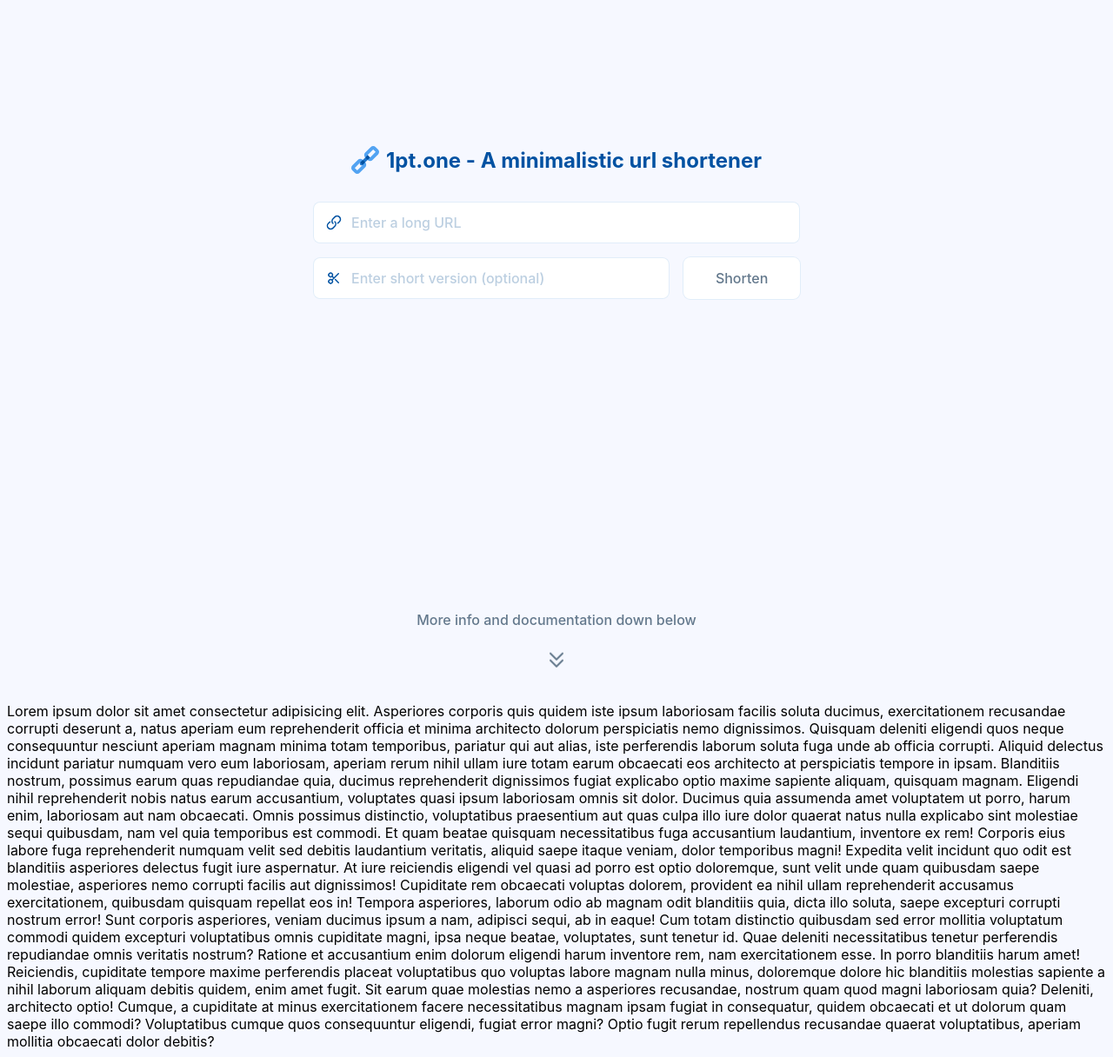
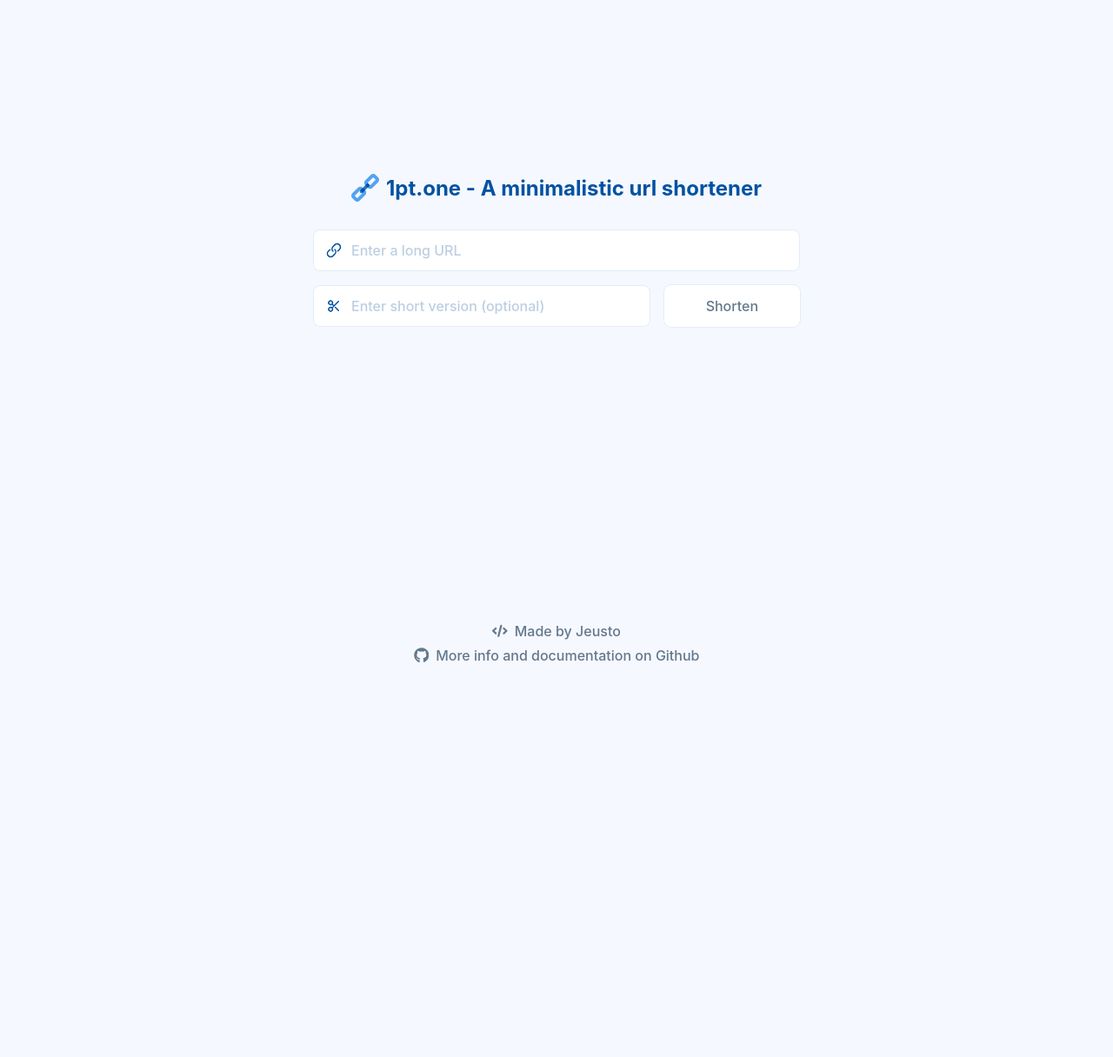
Before and after one commit to Jeusto/1pt.one, a Flask app: page / in a window 1280 px wide. Shown: the whole page at 87% size. After the commit the page ends 762 px from the top, so only its background shows below. Run offline with Flask 2, Linux system fonts and the light colour scheme; some libraries are stand-ins or nearby versions.

Commit message:
Make window fixed size

```diff
--- a/static/styles/style.scss
+++ b/static/styles/style.scss
@@ -1,6 +1,10 @@
 // General
-html {
-  box-sizing: border-box;
+html,
+body {
+  margin: 0;
+  padding: 0;
+  max-height: 100vh;
+  overflow: hidden;
 }
 
 body {
@@ -23,12 +27,10 @@ body {
 }
 
 .main {
-  padding-bottom: 15rem;
   margin: auto;
   width: 90%;
-  height: 90rem;
   max-width: 35rem;
-  height: 100vh;
+  height: 80vh;
   display: flex;
   flex-direction: column;
   justify-content: center;
@@ -136,7 +138,7 @@ body {
         border: none;
         outline: none;
         display: block;
-        width: 100%;
+        width: 89.5%;
         margin: 0;
         padding: 12px 12px 12px 44px;
         font-family: inherit;
@@ -172,6 +174,9 @@ body {
         transform-origin: 100% 50%;
         transform: translateX(var(--clear-swipe)) scaleX(var(--clear-swipe-x))
           translateZ(0);
+      }
+      &:focus {
+        --b: var(--close-background);
       }
       svg {
         display: block;
@@ -330,7 +335,7 @@ body {
   }
 }
 
-.scroll {
+.footer {
   position: absolute;
   bottom: 2rem;
   right: 0;
@@ -342,30 +347,28 @@ body {
   font-family: inherit;
   font-size: 16px;
   font-weight: 500;
-  color: hsl(210, 17%, 47%);
-  .scroll__btn {
-    border: none;
-    background-color: transparent;
+  .footer__link {
+    text-decoration: none;
+    color: hsl(210, 17%, 47%);
+    fill: hsl(210, 17%, 47%);
+    padding: 0.25rem;
     cursor: pointer;
-  }
-  .scroll__icon {
-    width: 1.5rem;
-    height: 1.5rem;
-    stroke: hsl(210, 17%, 47%);
-    animation-name: scroll;
-    animation-duration: 2s;
-    animation-timing-function: ease-in-out;
-    animation-iteration-count: infinite;
-  }
-  @keyframes scroll {
-    0% {
-      transform: translateY(0);
+    display: flex;
+    justify-content: center;
+    align-items: center;
+    &:hover {
+      color: hsl(210, 99%, 32%);
+      fill: hsl(210, 99%, 32%);
     }
-    50% {
-      transform: translateY(10px);
+    .footer__text {
+      margin: 0;
     }
-    100% {
-      transform: translateY(0px);
+    .footer__icon {
+      border: none;
+      background-color: transparent;
+      margin-right: 0.5rem;
+      width: 1.1rem;
+      height: 1.1rem;
     }
   }
 }
--- a/templates/index.html
+++ b/templates/index.html
@@ -1,10 +1,47 @@
 <!DOCTYPE html>
 <html lang="en">
   <head>
+    <!-- Primary Meta Tags -->
     <meta charset="UTF-8" />
     <meta http-equiv="X-UA-Compatible" content="IE=edge" />
     <meta name="viewport" content="width=device-width, initial-scale=1.0" />
-    <title>Document</title>
+    <title>1pt.one - A minimalistic url shortener</title>
+    <meta name="title" content="1pt.one - A minimalistic url shortener" />
+    <link
+      rel="shortcut icon"
+      href="../static/favicon.ico"
+      type="image/x-icon"
+    />
+    <meta
+      name="description"
+      content="Make a short url in seconds and track the number of visits with the free api. "
+    />
+
+    <!-- Open Graph / Facebook -->
+    <meta property="og:type" content="website" />
+    <meta property="og:url" content="https://1pt.one" />
+    <meta
+      property="og:title"
+      content="1pt.one - A minimalistic url shortener"
+    />
+    <meta
+      property="og:description"
+      content="Make a short url in seconds and track the number of visits with the free api. "
+    />
+    <meta property="og:image" content="https://i.imgur.com/i8wAss9.png" />
+
+    <!-- Twitter -->
+    <meta property="twitter:card" content="summary_large_image" />
+    <meta property="twitter:url" content="https://1pt.one/" />
+    <meta
+      property="twitter:title"
+      content="1pt.one - A minimalistic url shortener"
+    />
+    <meta
+      property="twitter:description"
+      content="Make a short url in seconds and track the number of visits with the free api. "
+    />
+    <meta property="twitter:image" content="https://i.imgur.com/i8wAss9.png" />
     <link
       rel="stylesheet"
       href="{{ url_for('static',filename='styles/style.css') }}"
@@ -135,75 +172,36 @@
         </div>
       </div>
     </div>
-    <div class="scroll">
-      <p>More info and documentation down below</p>
-      <button
-        class="scroll__btn"
-        onclick="document.querySelector('.info').scrollIntoView({behavior: 'smooth'});"
+    <div class="footer">
+      <a class="footer__link" href="https://jeusto.me/" target="_blank">
+        <svg
+          class="footer__icon"
+          xmlns="http://www.w3.org/2000/svg"
+          viewBox="0 0 640 512"
+        >
+          <path
+            d="M181.312 124.781C166.297 108.594 140.984 107.656 124.781 122.688L12.781 226.688C4.625 234.25 0 244.875 0 256S4.625 277.75 12.781 285.312L124.781 389.312C132.484 396.469 142.25 400 151.984 400C162.719 400 173.438 395.719 181.312 387.219C196.344 371.031 195.406 345.719 179.219 330.687L98.781 256L179.219 181.312C195.406 166.281 196.344 140.969 181.312 124.781ZM627.219 226.688L515.219 122.688C499.031 107.656 473.703 108.594 458.687 124.781C443.656 140.969 444.594 166.281 460.781 181.313L541.219 256L460.781 330.688C444.594 345.719 443.656 371.031 458.687 387.219C466.562 395.719 477.281 400 488.016 400C497.75 400 507.516 396.469 515.219 389.312L627.219 285.312C635.375 277.75 640 267.125 640 256S635.375 234.25 627.219 226.688ZM386.031 1.281C364.75 -4.25 342.828 8.594 337.281 29.969L225.281 461.969C219.734 483.344 232.578 505.188 253.969 510.719C257.328 511.594 260.703 512 264.031 512C281.813 512 298.047 500.062 302.719 482.031L414.719 50.031C420.266 28.656 407.422 6.812 386.031 1.281Z"
+          />
+        </svg>
+        <p class="footer__text">Made by Jeusto</p>
+      </a>
+      <a
+        class="footer__link"
+        href="https://github.com/Jeusto/1pt.one"
+        target="_blank"
       >
         <svg
-          class="scroll__icon"
+          class="footer__icon"
           xmlns="http://www.w3.org/2000/svg"
-          fill="none"
-          viewBox="0 0 24 24"
-          stroke="red"
+          viewBox="0 0 496 512"
         >
           <path
-            stroke-linecap="round"
-            stroke-linejoin="round"
-            stroke-width="2"
-            d="M19 13l-7 7-7-7m14-8l-7 7-7-7"
+            d="M165.9 397.4c0 2-2.3 3.6-5.2 3.6-3.3.3-5.6-1.3-5.6-3.6 0-2 2.3-3.6 5.2-3.6 3-.3 5.6 1.3 5.6 3.6zm-31.1-4.5c-.7 2 1.3 4.3 4.3 4.9 2.6 1 5.6 0 6.2-2s-1.3-4.3-4.3-5.2c-2.6-.7-5.5.3-6.2 2.3zm44.2-1.7c-2.9.7-4.9 2.6-4.6 4.9.3 2 2.9 3.3 5.9 2.6 2.9-.7 4.9-2.6 4.6-4.6-.3-1.9-3-3.2-5.9-2.9zM244.8 8C106.1 8 0 113.3 0 252c0 110.9 69.8 205.8 169.5 239.2 12.8 2.3 17.3-5.6 17.3-12.1 0-6.2-.3-40.4-.3-61.4 0 0-70 15-84.7-29.8 0 0-11.4-29.1-27.8-36.6 0 0-22.9-15.7 1.6-15.4 0 0 24.9 2 38.6 25.8 21.9 38.6 58.6 27.5 72.9 20.9 2.3-16 8.8-27.1 16-33.7-55.9-6.2-112.3-14.3-112.3-110.5 0-27.5 7.6-41.3 23.6-58.9-2.6-6.5-11.1-33.3 2.6-67.9 20.9-6.5 69 27 69 27 20-5.6 41.5-8.5 62.8-8.5s42.8 2.9 62.8 8.5c0 0 48.1-33.6 69-27 13.7 34.7 5.2 61.4 2.6 67.9 16 17.7 25.8 31.5 25.8 58.9 0 96.5-58.9 104.2-114.8 110.5 9.2 7.9 17 22.9 17 46.4 0 33.7-.3 75.4-.3 83.6 0 6.5 4.6 14.4 17.3 12.1C428.2 457.8 496 362.9 496 252 496 113.3 383.5 8 244.8 8zM97.2 352.9c-1.3 1-1 3.3.7 5.2 1.6 1.6 3.9 2.3 5.2 1 1.3-1 1-3.3-.7-5.2-1.6-1.6-3.9-2.3-5.2-1zm-10.8-8.1c-.7 1.3.3 2.9 2.3 3.9 1.6 1 3.6.7 4.3-.7.7-1.3-.3-2.9-2.3-3.9-2-.6-3.6-.3-4.3.7zm32.4 35.6c-1.6 1.3-1 4.3 1.3 6.2 2.3 2.3 5.2 2.6 6.5 1 1.3-1.3.7-4.3-1.3-6.2-2.2-2.3-5.2-2.6-6.5-1zm-11.4-14.7c-1.6 1-1.6 3.6 0 5.9 1.6 2.3 4.3 3.3 5.6 2.3 1.6-1.3 1.6-3.9 0-6.2-1.4-2.3-4-3.3-5.6-2z"
           />
         </svg>
-      </button>
+        <p class="footer__text">More info and documentation on Github</p>
+      </a>
     </div>
-    <div class="info">
-      Lorem ipsum dolor sit amet consectetur adipisicing elit. Asperiores
-      corporis quis quidem iste ipsum laboriosam facilis soluta ducimus,
-      exercitationem recusandae corrupti deserunt a, natus aperiam eum
-      reprehenderit officia et minima architecto dolorum perspiciatis nemo
-      dignissimos. Quisquam deleniti eligendi quos neque consequuntur nesciunt
-      aperiam magnam minima totam temporibus, pariatur qui aut alias, iste
-      perferendis laborum soluta fuga unde ab officia corrupti. Aliquid delectus
-      incidunt pariatur numquam vero eum laboriosam, aperiam rerum nihil ullam
-      iure totam earum obcaecati eos architecto at perspiciatis tempore in
-      ipsam. Blanditiis nostrum, possimus earum quas repudiandae quia, ducimus
-      reprehenderit dignissimos fugiat explicabo optio maxime sapiente aliquam,
-      quisquam magnam. Eligendi nihil reprehenderit nobis natus earum
-      accusantium, voluptates quasi ipsum laboriosam omnis sit dolor. Ducimus
-      quia assumenda amet voluptatem ut porro, harum enim, laboriosam aut nam
-      obcaecati. Omnis possimus distinctio, voluptatibus praesentium aut quas
-      culpa illo iure dolor quaerat natus nulla explicabo sint molestiae sequi
-      quibusdam, nam vel quia temporibus est commodi. Et quam beatae quisquam
-      necessitatibus fuga accusantium laudantium, inventore ex rem! Corporis
-      eius labore fuga reprehenderit numquam velit sed debitis laudantium
-      veritatis, aliquid saepe itaque veniam, dolor temporibus magni! Expedita
-      velit incidunt quo odit est blanditiis asperiores delectus fugit iure
-      aspernatur. At iure reiciendis eligendi vel quasi ad porro est optio
-      doloremque, sunt velit unde quam quibusdam saepe molestiae, asperiores
-      nemo corrupti facilis aut dignissimos! Cupiditate rem obcaecati voluptas
-      dolorem, provident ea nihil ullam reprehenderit accusamus exercitationem,
-      quibusdam quisquam repellat eos in! Tempora asperiores, laborum odio ab
-      magnam odit blanditiis quia, dicta illo soluta, saepe excepturi corrupti
-      nostrum error! Sunt corporis asperiores, veniam ducimus ipsum a nam,
-      adipisci sequi, ab in eaque! Cum totam distinctio quibusdam sed error
-      mollitia voluptatum commodi quidem excepturi voluptatibus omnis cupiditate
-      magni, ipsa neque beatae, voluptates, sunt tenetur id. Quae deleniti
-      necessitatibus tenetur perferendis repudiandae omnis veritatis nostrum?
-      Ratione et accusantium enim dolorum eligendi harum inventore rem, nam
-      exercitationem esse. In porro blanditiis harum amet! Reiciendis,
-      cupiditate tempore maxime perferendis placeat voluptatibus quo voluptas
-      labore magnam nulla minus, doloremque dolore hic blanditiis molestias
-      sapiente a nihil laborum aliquam debitis quidem, enim amet fugit. Sit
-      earum quae molestias nemo a asperiores recusandae, nostrum quam quod magni
-      laboriosam quia? Deleniti, architecto optio! Cumque, a cupiditate at minus
-      exercitationem facere necessitatibus magnam ipsam fugiat in consequatur,
-      quidem obcaecati et ut dolorum quam saepe illo commodi? Voluptatibus
-      cumque quos consequuntur eligendi, fugiat error magni? Optio fugit rerum
-      repellendus recusandae quaerat voluptatibus, aperiam mollitia obcaecati
-      dolor debitis?
-    </div>
-    <div class="docs"></div>
     <script src="//cdn.jsdelivr.net/npm/sweetalert2@11"></script>
     <script src="https://cdnjs.cloudflare.com/ajax/libs/gsap/3.4.0/gsap.min.js"></script>
     <script src="{{ url_for('static',filename='javascript/favicon.js') }}"></script>
```
Also changed, not shown: static/demo.gif (added), static/favicon.ico (added), static/github.svg (added), static/styles/style.css, 1 other file.
